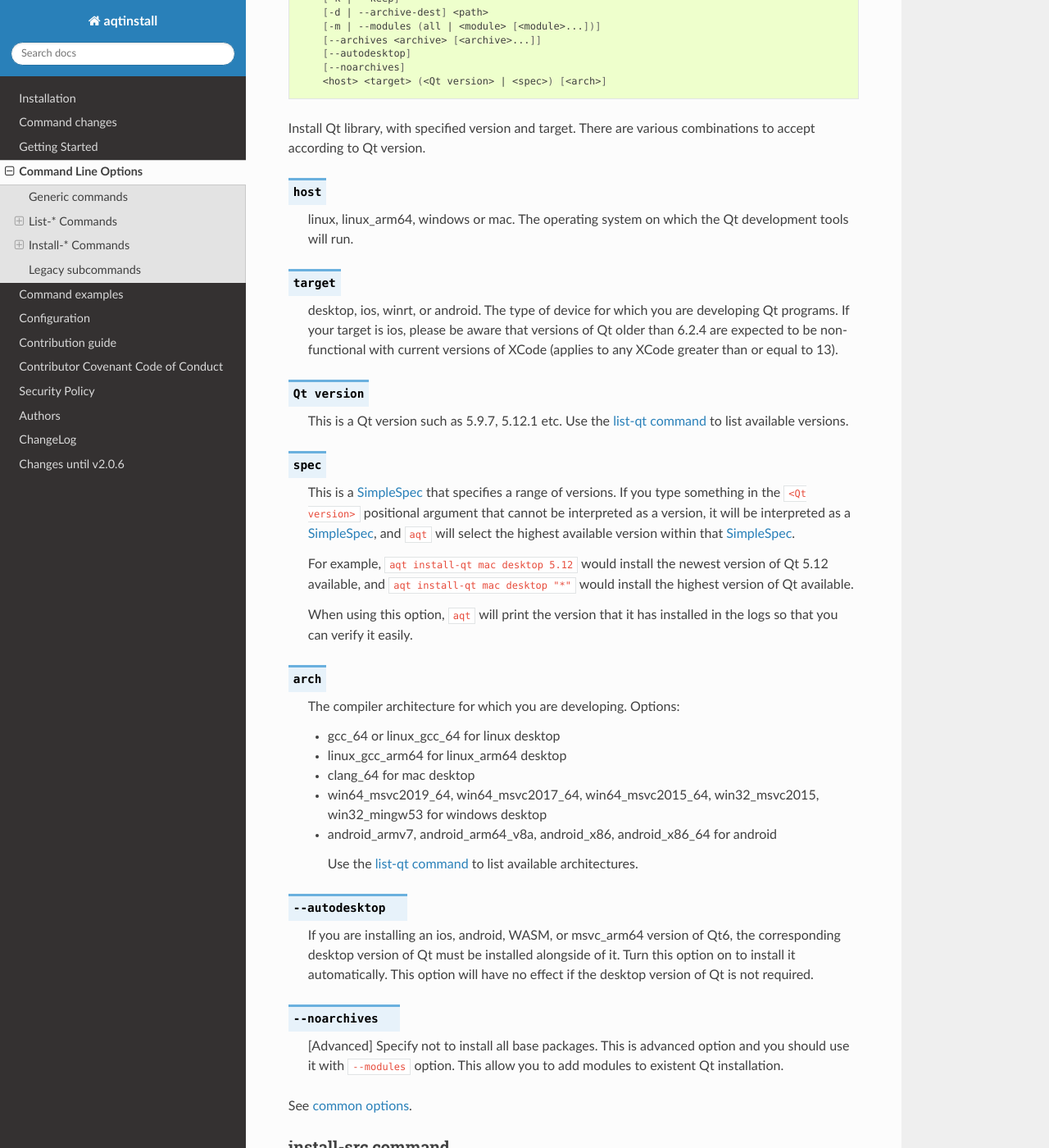
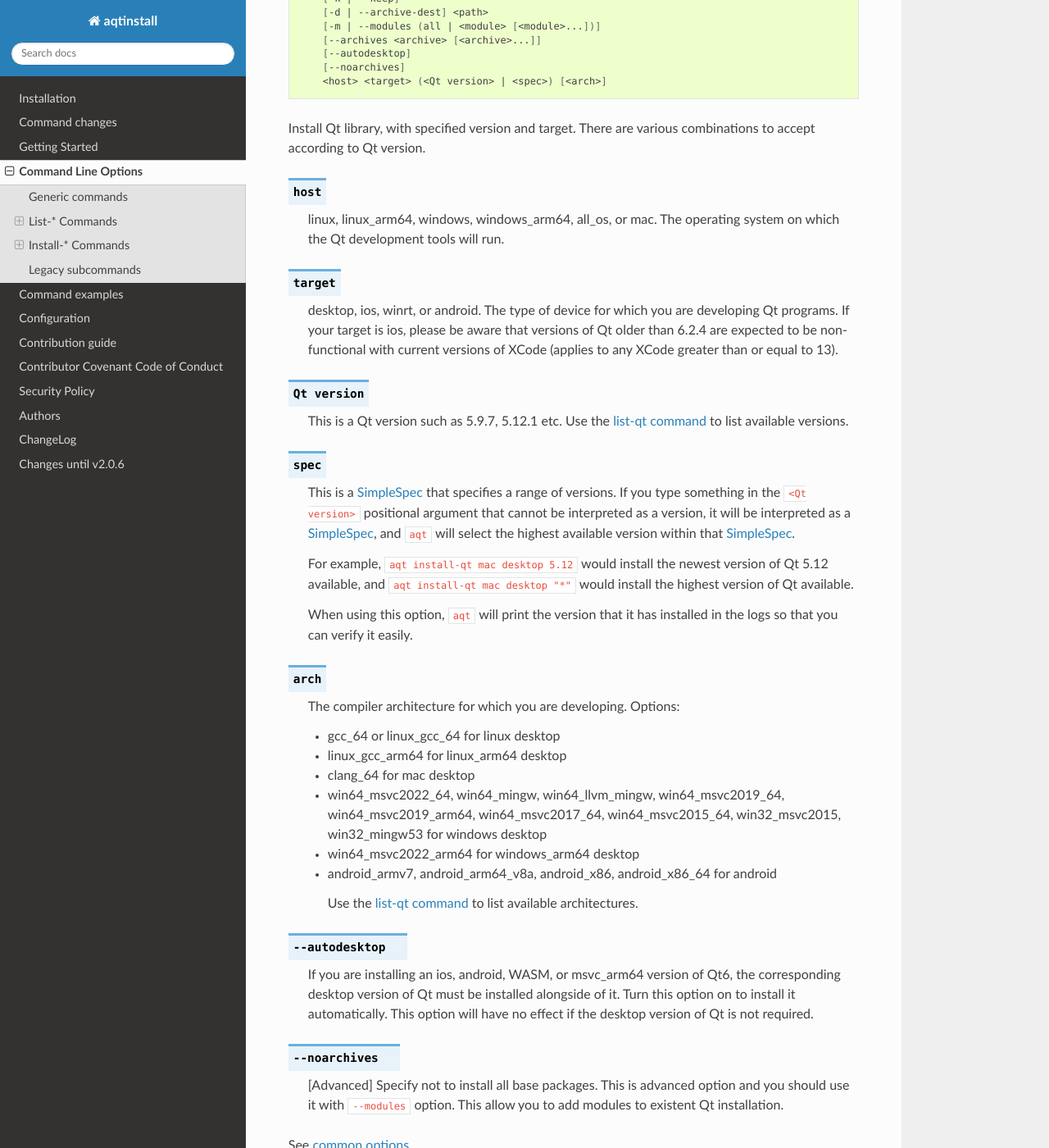
Before and after one commit to miurahr/aqtinstall, a Sphinx documentation site: the page built from docs/cli.rst, in a window 1280 px wide and 1400 px high, scrolled down 8433 px. Shown: the whole window at 82% size. Built offline with Sphinx 7.4.7 and the Read the Docs theme 2.0.0, drawn with Linux system fonts in a browser that asks for light colours; the version number could not be read and is left out.

Commit message:
docs: Update cli document for Qt 6.8.0
Signed-off-by: Hiroshi Miura <miurahr@linux.com>

```diff
--- a/docs/cli.rst
+++ b/docs/cli.rst
@@ -502,7 +502,7 @@
 
 .. describe:: host
 
-    linux, linux_arm64, windows or mac. The operating system on which the Qt development tools will run.
+    linux, linux_arm64, windows, windows_arm64, all_os, or mac. The operating system on which the Qt development tools will run.
 
 .. describe:: target
 
@@ -539,7 +539,9 @@
 
    * clang_64 for mac desktop
 
-   * win64_msvc2019_64, win64_msvc2017_64, win64_msvc2015_64, win32_msvc2015, win32_mingw53 for windows desktop
+   * win64_msvc2022_64, win64_mingw, win64_llvm_mingw, win64_msvc2019_64, win64_msvc2019_arm64, win64_msvc2017_64, win64_msvc2015_64, win32_msvc2015, win32_mingw53 for windows desktop
+
+   * win64_msvc2022_arm64 for windows_arm64 desktop
 
    * android_armv7, android_arm64_v8a, android_x86, android_x86_64 for android
 
```
